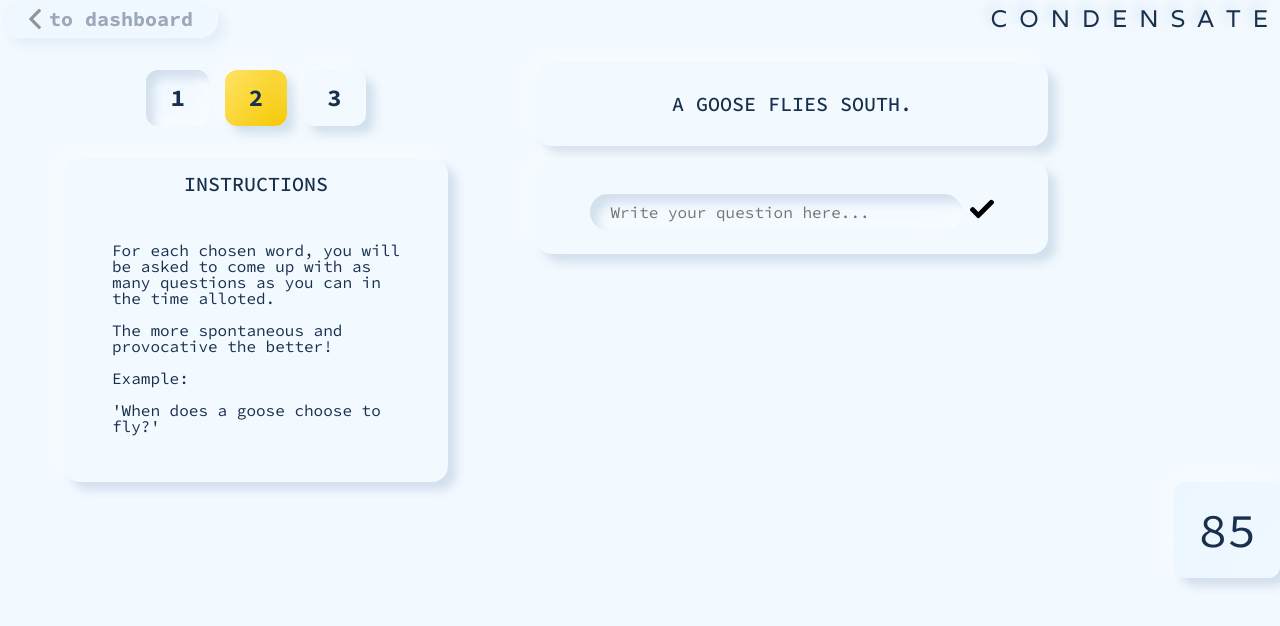
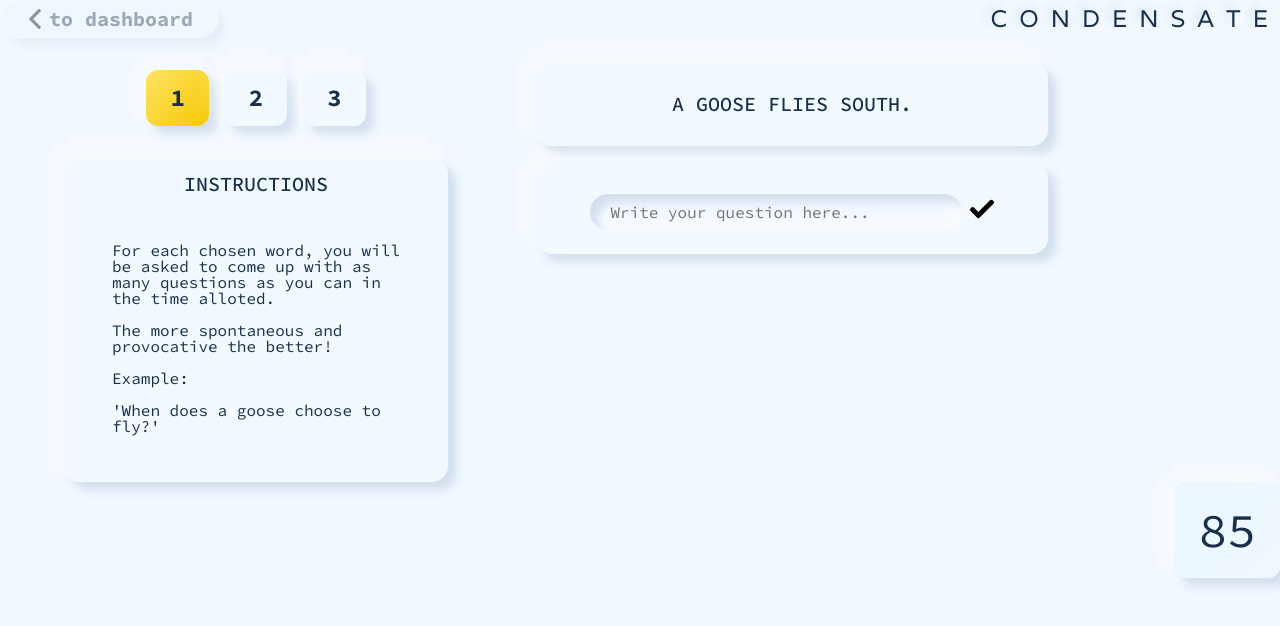
Before and after one commit to CondensateCrew/Condensate, a React (Create React App) app: page /gameboard/round-two in a window 1280 px wide. Shown: the top 626 px of the page. Built offline with nearby package versions, Linux system fonts and the light colour scheme.

Commit message:
Add displayRounds variable to update css styles with rerenders

```diff
--- a/src/Containers/RoundTwo/RoundTwo.tsx
+++ b/src/Containers/RoundTwo/RoundTwo.tsx
@@ -61,15 +61,36 @@ const RoundTwo:React.FC = () => {
     return <GenerateInsights text={insight} responses={responses} setResponses={setResponses}/>
   })
 
+  let displayRounds;
+    if (currentStep === 0) {
+      displayRounds = [
+      <h2 id='one' className='question-number-h2 current-round'>1</h2>,
+      <h2 id='two' className='question-number-h2'>2</h2>,
+      <h2 id='three' className='question-number-h2'>3</h2>
+      ]
+    }
+    if (currentStep === 1) {
+      displayRounds = [
+      <h2 id='one' className='question-number-h2 completed-round'>1</h2>,
+      <h2 id='two' className='question-number-h2 current-round'>2</h2>,
+      <h2 id='three' className='question-number-h2'>3</h2>
+      ]
+    }
+    if (currentStep === 2) {
+      displayRounds = [
+      <h2 id='one' className='question-number-h2 completed-round'>1</h2>,
+      <h2 id='two' className='question-number-h2 completed-round'>2</h2>,
+      <h2 id='three' className='question-number-h2 current-round'>3</h2>
+      ]
+    }
+
   return (
     <main className='round-two-main'>
     <Header />
     <section className='round-two-section'>
       <div className='instructions-div-wrapper'>
         <div className='question-numbers-div'>
-          <h2 id='one' className='question-number-h2 completed-round'>1</h2>
-          <h2 id='two' className='question-number-h2 current-round'>2</h2>
-          <h2 id='three' className='question-number-h2'>3</h2>
+          {displayRounds}
         </div>
       <Instruction/>
       </div>
```
